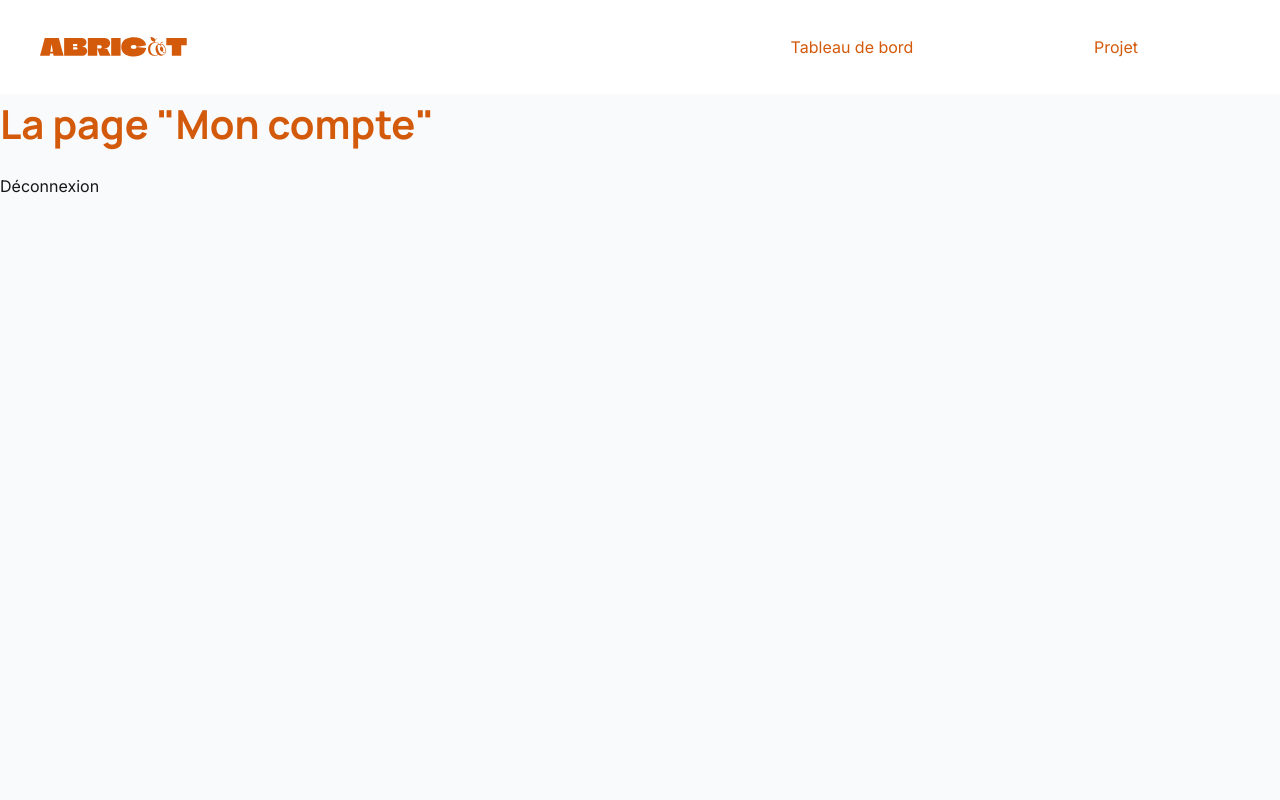
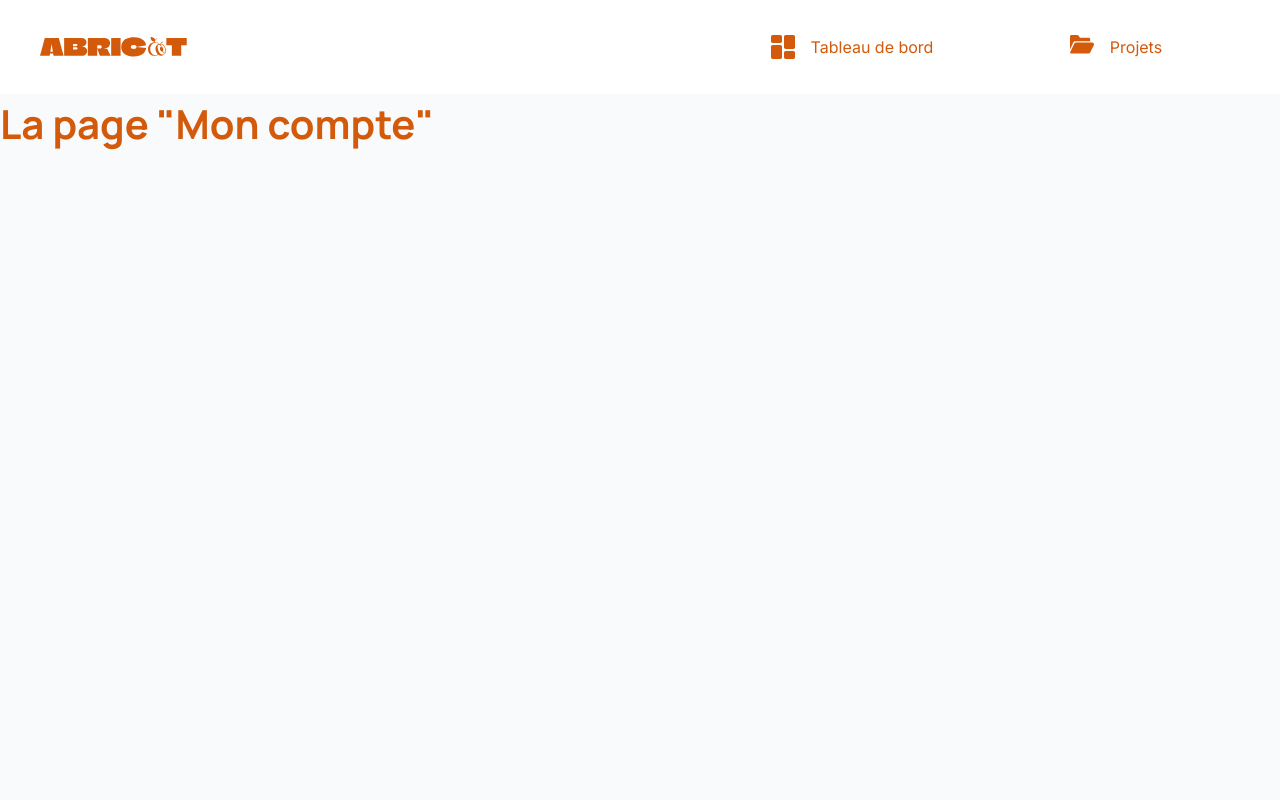
Before and after one commit to BloomingMadao/Abricot, a Next.js app: page /profile in a window 1280 px wide. Shown: the top 800 px of the page. Built offline with nearby package versions, Linux system fonts and the light colour scheme; no server answers.

Commit message:
FIX : Refactoring Header with menuitems components | ADD : UserMenu components for UserIcon on the Header

```diff
--- a/app/(protected)/dashboard/page.tsx
+++ b/app/(protected)/dashboard/page.tsx
@@ -1,8 +1,52 @@
+import { getProfile } from "@/app/lib/api"
+import Button from "@/app/components/Button/Button"
+import Alert from "@/app/components/Alert/Alert"
 
-export default function Dashboard() {
-    return(
-        <div>
-            <h1>La page de Dashboard</h1>
-        </div>
+export default async function Dashboard() {
+    const responseUser = await getProfile()
+
+    // Profil introuvable : on affiche un message plutôt qu'une page blanche.
+    // (Pas de redirect("/connection") ici : le cookie existe encore, donc
+    //  proxy.ts renverrait aussitôt vers /dashboard → boucle infinie.)
+    if (!responseUser.success) {
+        return (
+            <div className="px-25 pt-22">
+                <Alert message="Impossible de charger votre profil." />
+            </div>
+        )
+    }
+
+    const { user } = responseUser.data
+    // name peut être null (inscription sans nom) : on affiche alors l'email
+    const name = user.name || user.email
+
+    return (
+        <>
+            <div className="px-25 pt-22">
+                {/* En-tête : titre + phrase à gauche, bouton à droite */}
+                <div className="flex items-center justify-between">
+                    <div>
+                        {/* h1 : le titre principal de la page (un seul par page).
+                            Les classes remplacent le style global des h1 (40px orange). */}
+                        <h1 className="mb-0 text-2xl font-semibold text-grey-800">Tableau de bord</h1>
+                        <p className="mt-4 text-lg">
+                            Bonjour {name}, voici un aperçu de vos projets et tâches
+                        </p>
+                    </div>
+
+                    {/* type="button" : on n'est pas dans un formulaire.
+                        Plus tard, ce bouton ouvrira la création de projet. */}
+                    <Button
+                        label="+ Créer un projet"
+                        type="button"
+                        variant="primary"
+                    />
+                </div>
+            </div>
+            <div>
+
+            </div>
+        </>
+
     )
 }
--- a/app/(protected)/profile/page.tsx
+++ b/app/(protected)/profile/page.tsx
@@ -5,10 +5,6 @@ export default function Profile(){
         <div>
             <h1>La page &quot;Mon compte&quot;</h1>
 
-            <form action={logout}>
-                <button type="submit" className="button">Déconnexion</button>
-
-            </form>
         </div>
     )
 }
--- a/app/components/Header/Header.tsx
+++ b/app/components/Header/Header.tsx
@@ -1,24 +1,35 @@
 import Image from "next/image"
 import Link from "next/link"
 import Logo from '@/public/image/logo.svg'
-import UserIcon from "../UserIcon/UserIcon"
+import UserIcon from "@/app/components/UserIcon/UserIcon"
+import MenuItems from "@/app/components/MenuItems/MenuItems"
+import {logout} from "@/app/lib/actions"
+
+
 export default function Header(){
     return (
-        <header className="flex items-center justify-between bg-white w-full h-[94px] gap-32 px-10">
+        <header className="flex items-center justify-between bg-white w-full h-[94px] gap-26 px-10">
             <Link href="/dashboard">
                 <Image
                     src={Logo}
-                    alt="logo_abricot"
+                    alt="logo abricot"
                     loading="lazy"
                     width={147}
                     height={18.72}
                 />
             </Link>
             <nav className="flex items-center gap-4">
-                <Link href="/dashboard" className="flex justify-center w-[248px] text-(--brand-color-dark)">Tableau de bord</Link>
-                <Link href="/projects" className="flex justify-center w-[248px] text-(--brand-color-dark)">Projet</Link>
+                <MenuItems
+                    label="Tableau de bord"
+                    icon="dashboard"
+                    href="/dashboard"
+                />
+                <MenuItems
+                    label="Projets"
+                    icon="folder"
+                    href="/projects"
+                />
             </nav>
-
             <UserIcon/>
 
         </header>
--- a/app/components/MenuItems/MenuItems.tsx
+++ b/app/components/MenuItems/MenuItems.tsx
@@ -1,5 +1,8 @@
+"use client"
+
 import Image from "next/image"
 import Link from "next/link"
+import { usePathname } from "next/navigation"
 import DashboardIcon from "@/public/image/dashboardIcon.svg"
 import DashboardIconHover from "@/public/image/dashboardIconHover.svg"
 import FolderIcon from "@/public/image/folderIcon.svg"
@@ -18,30 +21,42 @@ export default function MenuItems({ label, icon, href }: MenuItemsProps) {
   const iconSrc = isDashboard ? DashboardIcon : FolderIcon
   const iconHoverSrc = isDashboard ? DashboardIconHover : FolderIconHover
 
+  // L'URL actuelle, par exemple "/projects/123"
+  const pathname = usePathname()
+
+  // Le lien est actif si on est sur sa page OU sur une de ses sous-pages
+  // (sur /projects/123, "Projets" reste actif).
+  // href !== "" : évite que les liens de test de /debug soient toujours actifs.
+  const isActive =
+    href !== "" && (pathname === href || pathname.startsWith(`${href}/`))
+
   return (
-    // "group" : permet aux éléments à l'intérieur de réagir au survol du lien
+    // "group" : permet aux éléments à l'intérieur de réagir au lien (survol, page active)
+    // aria-current="page" : indique la page actuelle aux lecteurs d'écran,
+    // et sert AUSSI à Tailwind pour appliquer le style actif (aria-[current=page]:)
     <Link
       href={href}
-      className="group flex w-[248px] items-center justify-center gap-4 rounded-[10px] px-4 py-[27px] text-brand-dark transition-colors duration-300 ease-out hover:bg-grey-950 hover:text-white"
+      aria-current={isActive ? "page" : undefined}
+      className="group flex w-[248px] items-center justify-center gap-4 rounded-[10px] px-4 py-[27px] text-brand-dark transition-colors duration-300 ease-out hover:bg-grey-950 hover:text-white aria-[current=page]:bg-grey-950 aria-[current=page]:text-white focus-visible:outline-2 focus-visible:outline-offset-2 focus-visible:outline-brand-dark"
     >
       {/* Cadre de 24x24 px dans lequel les deux icônes sont empilées */}
       <span className="relative size-6 shrink-0">
-        {/* Icône normale : s'efface au survol du lien */}
+        {/* Icône normale : s'efface au survol ou sur la page active */}
         <Image
           src={iconSrc}
           alt=""
           width={24}
           height={24}
-          className="absolute inset-0 transition-opacity duration-300 ease-out group-hover:opacity-0"
+          className="absolute inset-0 transition-opacity duration-300 ease-out group-hover:opacity-0 group-aria-[current=page]:opacity-0"
         />
 
-        {/* Icône de survol : invisible par défaut, apparaît au survol du lien */}
+        {/* Icône blanche : apparaît au survol ou sur la page active */}
         <Image
           src={iconHoverSrc}
           alt=""
           width={24}
           height={24}
-          className="absolute inset-0 opacity-0 transition-opacity duration-300 ease-out group-hover:opacity-100"
+          className="absolute inset-0 opacity-0 transition-opacity duration-300 ease-out group-hover:opacity-100 group-aria-[current=page]:opacity-100"
         />
       </span>
 
--- /dev/null
+++ b/app/components/UserMenu/UserMenu.tsx
@@ -0,0 +1,93 @@
+"use client";
+
+import Link from "next/link";
+import { usePathname } from "next/navigation";
+import { useEffect, useRef, useState } from "react";
+import { logout } from "@/app/lib/actions";
+import Button from "@/app/components/Button/Button";
+
+export default function UserMenu({ initials }: { initials: string }) {
+  // true = sous-menu ouvert, false = fermé
+  const [isOpen, setIsOpen] = useState(false);
+
+  // Référence vers le bloc qui contient le bouton ET le sous-menu,
+  // pour savoir si un clic a eu lieu dedans ou en dehors
+  const menuRef = useRef<HTMLDivElement>(null);
+
+  // Comme dans MenuItems : est-ce qu'on est sur la page profil (ou une sous-page) ?
+  const pathname = usePathname();
+  const isProfilePage = pathname === "/profile" || pathname.startsWith("/profile/");
+
+  // Quand le menu est ouvert : on le ferme si on clique ailleurs ou si on appuie sur Échap
+  useEffect(() => {
+    if (!isOpen) return;
+
+    function handleClickOutside(event: PointerEvent) {
+      if (menuRef.current && !menuRef.current.contains(event.target as Node)) {
+        setIsOpen(false);
+      }
+    }
+
+    function handleEscape(event: KeyboardEvent) {
+      if (event.key === "Escape") setIsOpen(false);
+    }
+
+    document.addEventListener("pointerdown", handleClickOutside);
+    document.addEventListener("keydown", handleEscape);
+
+    // Nettoyage : on retire les écouteurs quand le menu se ferme
+    return () => {
+      document.removeEventListener("pointerdown", handleClickOutside);
+      document.removeEventListener("keydown", handleEscape);
+    };
+  }, [isOpen]);
+
+  // Couleurs de base de l'icône : foncée sur la page profil, claire ailleurs.
+  // On CHOISIT l'une ou l'autre (on ne met pas les deux à la fois) :
+  // avec deux classes bg- dans le même className, on ne sait pas laquelle gagne.
+  const colorClasses = isProfilePage
+    ? "bg-(--brand-color-dark) text-white"
+    : "bg-(--brand-color-light) text-black";
+
+  return (
+    // "relative" : le sous-menu (en "absolute") se place par rapport à ce bloc
+    <div ref={menuRef} className="relative">
+      <button
+        type="button"
+        onClick={() => setIsOpen(!isOpen)}
+        aria-label="Mon compte"
+        aria-expanded={isOpen}
+        aria-controls="user-menu"
+        className={`flex cursor-pointer items-center justify-center size-[65px] rounded-full font-(--font-sans) transition-colors duration-300 ease-out hover:text-white hover:bg-(--brand-color-dark) aria-expanded:text-white aria-expanded:bg-(--brand-color-dark) focus-visible:outline-2 focus-visible:outline-offset-2 focus-visible:outline-brand-dark ${colorClasses}`}
+      >
+        {initials}
+      </button>
+
+      {isOpen && (
+        <div
+          id="user-menu"
+          className="absolute right-0 top-full z-50 mt-2 flex w-auto flex-col overflow-hidden rounded-[10px] border border-grey-200 bg-white py-2 shadow-lg"
+        >
+          {/* On ferme le menu au clic : le Header reste affiché quand on change de page */}
+          <Link
+            href="/profile"
+            onClick={() => setIsOpen(false)}
+            aria-current={isProfilePage ? "page" : undefined}
+            className="self-center px-4 py-3 text-brand-dark underline underline-offset-4 hover:text-black"
+          >
+            Mon profil
+          </Link>
+
+          {/* La déconnexion passe par la Server Action logout (supprime le cookie puis redirige) */}
+          <form action={logout}>
+            <Button
+                label="Déconnexion"
+                variant="secondary"
+                type="submit"
+            />
+          </form>
+        </div>
+      )}
+    </div>
+  );
+}
--- a/app/globals.css
+++ b/app/globals.css
@@ -12,6 +12,7 @@
   --neutral-grey-600: #6B7280;
   --neutral-grey-400: #9CA3AF;
   --neutral-grey-200: #E5E7EB;
+  --neutral-grey-50:#F9FAFB;
   --system-success-green: #27AE60;
   --system-success-green-light: #F1FFF7;
   --system-error: #EF4444;
@@ -48,6 +49,7 @@
   --color-grey-600: var(--neutral-grey-600);
   --color-grey-400: var(--neutral-grey-400);
   --color-grey-200: var(--neutral-grey-200);
+  --color-grey-50: var(--neutral-grey-50);
 
   /* Couleurs système */
   --color-success: var(--system-success-green);
@@ -79,6 +81,10 @@
 
   h1 {
     @apply mb-5 text-[40px] font-bold text-brand-dark;
+  }
+
+  h4{
+    @apply mb-5 text-[24px] font-sans;
   }
 }
 
@@ -122,4 +128,6 @@
     @apply py-[4px] px-[16px] rounded-[50px]
   }
 
+
+
 }
```
Also changed, not shown: app/components/UserIcon/UserIcon.tsx (+9 -16 lines), app/lib/utils.ts (+13 -0 lines).
